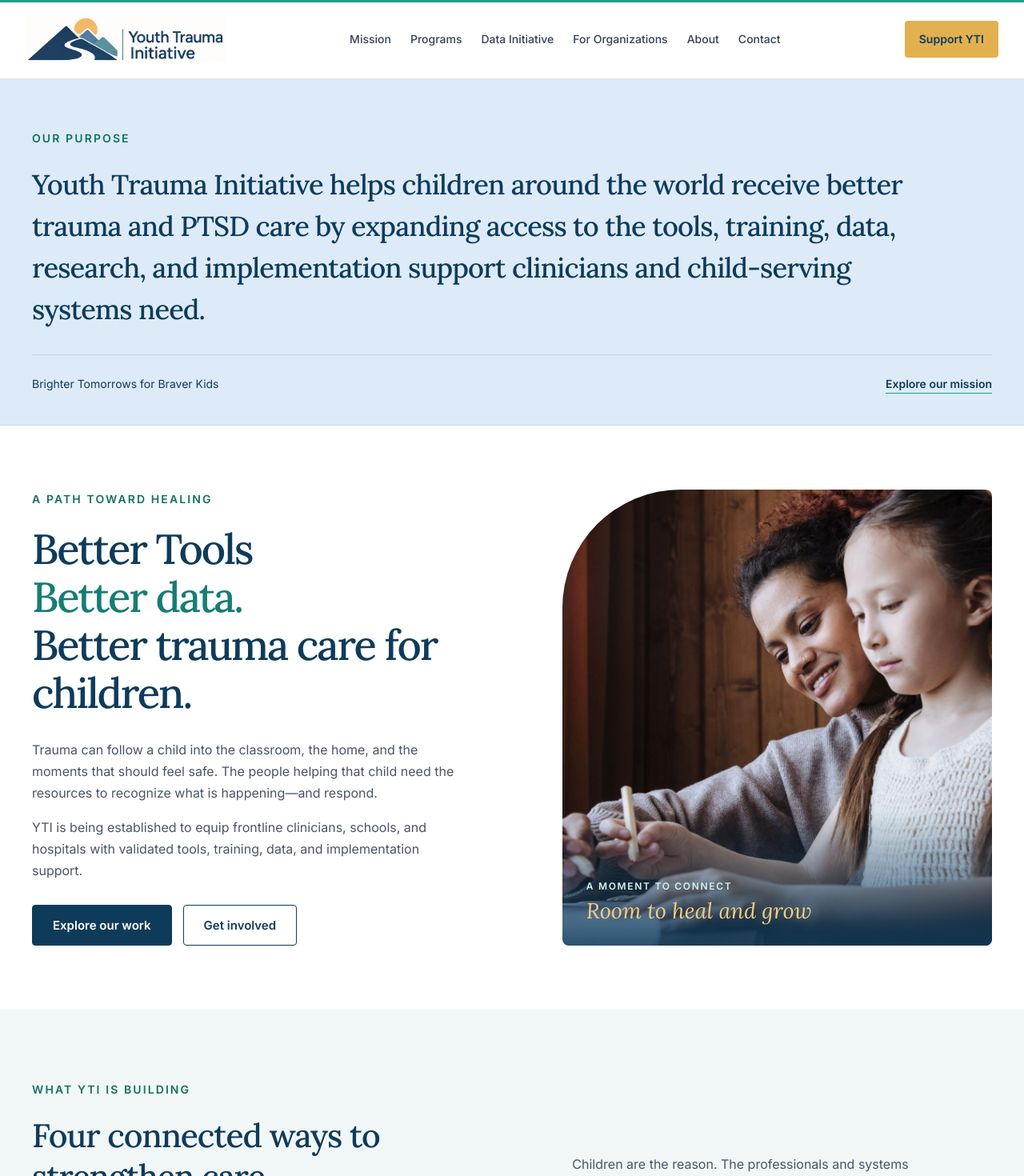
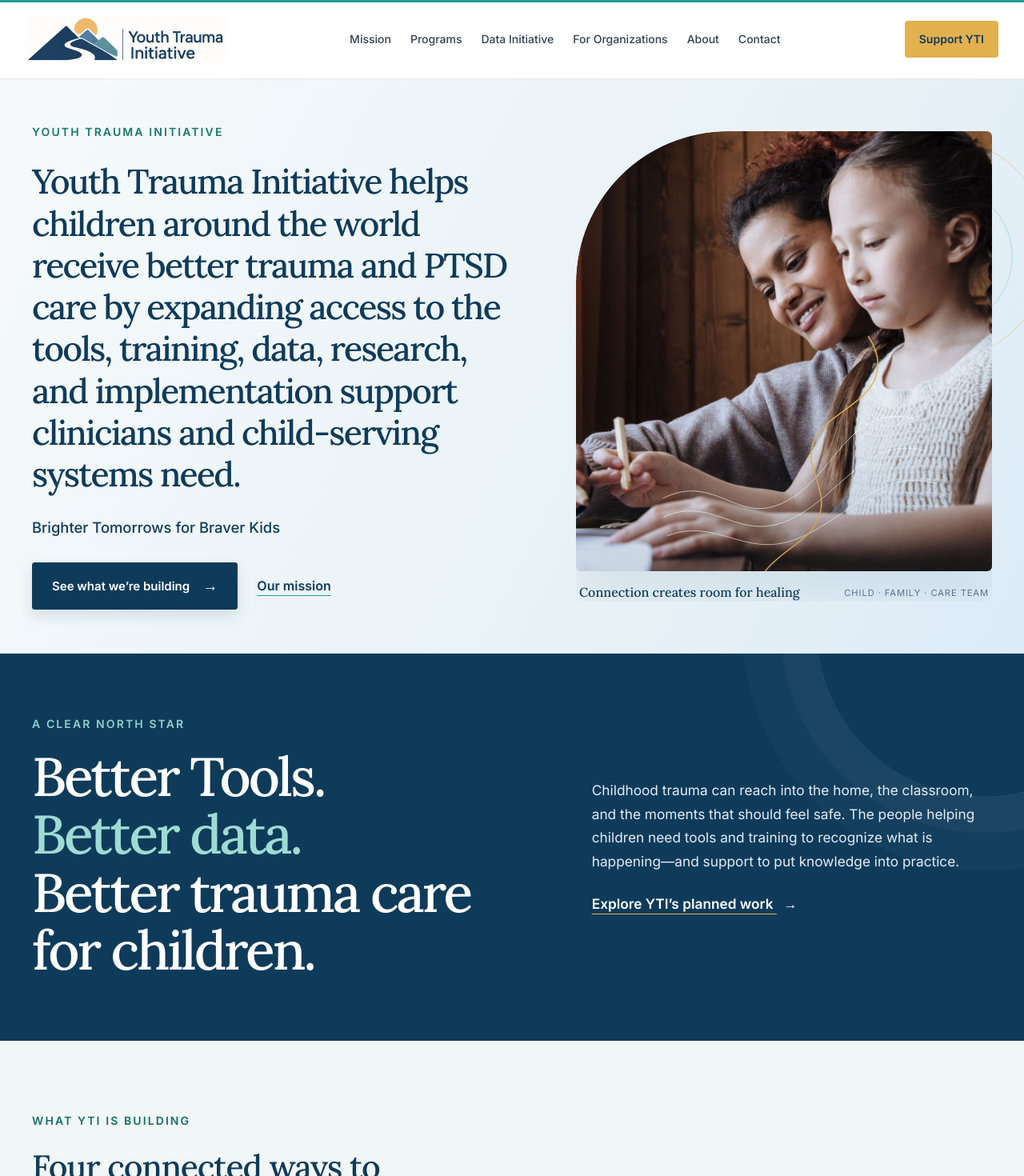
Before and after one commit to jh-ship-it/YTI, a React (Vite) app: page / in a window 1280 px wide. Shown: the top 1470 px of the page at 80% size. Built offline with nearby package versions, Linux system fonts and the light colour scheme.

Commit message:
Elevate homepage visual storytelling and motion

```diff
--- a/src/components/ReadingExperience.tsx
+++ b/src/components/ReadingExperience.tsx
@@ -24,13 +24,13 @@ export default function ReadingExperience() {
       entries.forEach(e => {if(e.isIntersecting) setActive(e.target.id);});
     }, { rootMargin: '-15% 0px -65% 0px' });
     if (navigable) headings.forEach(h => headingObserver.observe(h));
-    const elements = [...root.querySelectorAll('.mission-opening h1, .opening-bottom, .home-intro, .section-heading, .pillar, .need-grid, .flow-step, .data-grid, .closing-section, .reading-panel')];
+    const elements = [...root.querySelectorAll('.mission-opening h1, .hero-visual, .better-callout-inner, .section-heading, .pillar, .pathway-card, .need-grid, .flow-step, .data-grid, .leader-card, .leadership-preview-inner, .closing-section, .reading-panel')];
     const observer = new IntersectionObserver(entries => entries.forEach(e => {
       if(e.isIntersecting){ e.target.classList.add('is-visible'); observer.unobserve(e.target); }
     }), {threshold: .08});
     if(!reduced) elements.forEach((el,i) => {
       el.classList.add('scroll-reveal');
-      (el as HTMLElement).style.setProperty('--reveal-delay', `${el.matches('.pillar,.flow-step') ? (i % 4)*65 : 0}ms`);
+      (el as HTMLElement).style.setProperty('--reveal-delay', `${el.matches('.pillar,.pathway-card,.flow-step,.leader-card') ? (i % 4)*75 : 0}ms`);
       observer.observe(el);
     });
     return () => {observer.disconnect();headingObserver.disconnect();elements.forEach(el=>el.classList.remove('scroll-reveal','is-visible'));};
--- a/src/index.css
+++ b/src/index.css
@@ -143,3 +143,53 @@
 @media(max-width:1000px) { .pillar-grid { grid-template-columns:repeat(2,1fr); }.pillar:nth-child(2) { border-right:1px solid #0f3b5b12; }.pillar:nth-child(3) { padding-left:28px; }.pillar:nth-child(-n+2) { border-bottom:1px solid #0f3b5b12; }.pathway-grid { grid-template-columns:1fr; }.pathway-card { min-height:0; } }
 @media(max-width:700px) { .pillars-section,.pathway-section { padding-block:52px; }.pillar-grid { grid-template-columns:1fr; gap:12px; }.pillar,.pillar:first-child,.pillar:nth-child(3) { min-height:0; padding:22px; border-right:1px solid #0f3b5b12; }.pillar:nth-child(-n+2) { border-bottom:1px solid #0f3b5b12; }.pillar-top { margin-bottom:14px; }.pillar-link { padding-top:16px; }.intro-visual { min-height:370px; } }
 @media(hover:hover) { .pillar { transition:transform .22s ease,box-shadow .22s ease,background .22s ease; } }
+
+/* Home hero: one clear mission, one human image, one direct next step. */
+.mission-opening.home-hero { position:relative; padding:0; overflow:hidden; background:linear-gradient(116deg,#f6fafb 0%,#e7f1f6 68%,#dcebf7 100%); }
+.home-hero-grid { position:relative; display:grid; grid-template-columns:1.08fr .92fr; align-items:center; gap:clamp(36px,5vw,76px); min-height:660px; padding-block:54px; }
+.home-hero-copy { position:relative; z-index:2; animation:hero-rise .75s cubic-bezier(.2,.75,.25,1) both; }
+.mission-opening .eyebrow { color:#19786f; margin-bottom:24px; }
+.mission-opening h1 { max-width:720px; font-size:clamp(2rem,3.35vw,3.1rem); line-height:1.22; letter-spacing:-.04em; font-weight:500; }
+.hero-tagline { margin-top:26px; color:#0f3b5b; font:500 1.15rem/1.5 Inter,sans-serif; }
+.hero-actions { display:flex; align-items:center; gap:24px; flex-wrap:wrap; margin-top:30px; }
+.hero-actions .button-primary { gap:16px; min-height:54px; padding-inline:24px; border-radius:3px; box-shadow:0 8px 18px #0f3b5b20; }
+.hero-actions .button-primary span { font-size:1.2rem; transition:transform .2s ease; }
+.hero-actions .button-primary:hover span { transform:translateX(4px); }
+.hero-text-link { color:#0f3b5b; font-weight:600; text-decoration:underline; text-decoration-color:#249d8f; text-underline-offset:6px; }
+.hero-visual { z-index:1; position:relative; align-self:center; margin:0; width:100%; max-width:520px; justify-self:end; animation:hero-photo-reveal .95s .15s cubic-bezier(.2,.75,.25,1) both; }
+.hero-image-wrap { position:relative; height:clamp(430px,43vw,565px); overflow:hidden; border-radius:190px 6px 6px 6px; background:#dcebf7; box-shadow:0 26px 64px #0f3b5b18; }
+.hero-image-wrap::after { position:absolute; inset:0; content:""; background:linear-gradient(180deg,transparent 62%,#0f3b5b16 100%); pointer-events:none; }
+.hero-image-wrap img { width:100%; height:100%; object-fit:cover; object-position:57% center; }
+.hero-landscape-lines { position:absolute; right:-8%; bottom:-5%; width:95%; height:68%; overflow:visible; }
+.hero-landscape-lines path { stroke:#fff; stroke-width:1.25; opacity:.78; stroke-dasharray:560; stroke-dashoffset:560; animation:draw-landscape 2s .65s ease-out forwards; }
+.hero-landscape-lines .hero-path { stroke:#e2b04f; stroke-width:2.25; opacity:.95; stroke-dasharray:720; stroke-dashoffset:720; animation:draw-landscape 2.5s .9s ease-out forwards; }
+.hero-visual figcaption { display:flex; justify-content:space-between; align-items:center; gap:12px; padding:16px 4px 0; background:transparent; color:#0f3b5b; }
+.hero-caption-kicker { font:500 1rem/1.35 Lora,serif; }
+.hero-caption-tag { color:#64748b; font-size:.7rem; text-transform:uppercase; letter-spacing:.08em; text-align:right; }
+.hero-orbit { position:absolute; z-index:0; border:1px solid #e2b04f80; border-radius:50%; pointer-events:none; }
+.hero-orbit-one { width:280px; height:280px; top:9%; right:-78px; animation:orbit-drift 12s ease-in-out infinite alternate; }
+.hero-orbit-two { width:180px; height:180px; top:18%; right:-28px; border-color:#249d8f45; animation:orbit-drift 10s ease-in-out infinite alternate-reverse; }
+.better-callout { position:relative; overflow:hidden; background:#0f3b5b; color:white; }
+.better-callout::after { position:absolute; width:420px; height:420px; content:""; right:-160px; top:-240px; border:1px solid #ffffff18; border-radius:50%; box-shadow:0 0 0 44px #ffffff08,0 0 0 92px #ffffff05; }
+.better-callout-inner { position:relative; z-index:1; display:grid; grid-template-columns:1fr .82fr; gap:clamp(36px,7vw,110px); align-items:center; padding-block:76px; }
+.better-callout .eyebrow { color:#8ed1c8; margin-bottom:18px; }
+.better-callout h2 { color:white; font-size:clamp(2.7rem,5.3vw,4.6rem); line-height:1.07; font-weight:500; letter-spacing:-.045em; }
+.better-callout h2 span { color:#9edbd3; }
+.better-callout-copy { max-width:510px; color:#e3edf2; font-size:1.08rem; }
+.better-callout-copy .text-link { display:inline-block; margin-top:24px; color:white; text-decoration-color:#e2b04f; }
+.better-callout-copy .text-link span { display:inline-block; padding-left:8px; transition:transform .2s ease; }
+.better-callout-copy .text-link:hover span { transform:translateX(4px); }
+.pillar { border-radius:3px 34px 3px 3px; }
+.pillar-top .pillar-icon { transition:transform .35s cubic-bezier(.2,.75,.25,1),background .25s; }
+.pillar:hover .pillar-icon { transform:translateY(-3px) rotate(-7deg) scale(1.06); }
+.pathway-card { transition:transform .28s ease,box-shadow .28s ease; }
+.pathway-card:hover { transform:translateY(-5px); box-shadow:0 18px 38px #0f3b5b13; }
+.pathway-card .pathway-icon { transition:transform .3s ease; }
+.pathway-card:hover .pathway-icon { transform:scale(1.1); }
+@keyframes hero-rise { from { opacity:0; transform:translateY(22px); } to { opacity:1; transform:translateY(0); } }
+@keyframes hero-photo-reveal { from { opacity:0; transform:translateY(20px) scale(.975); clip-path:inset(8% 0 0 0 round 190px 6px 6px 6px); } to { opacity:1; transform:translateY(0) scale(1); clip-path:inset(0 0 0 0 round 190px 6px 6px 6px); } }
+@keyframes draw-landscape { to { stroke-dashoffset:0; } }
+@keyframes orbit-drift { from { transform:translate3d(0,0,0) rotate(0deg); } to { transform:translate3d(-10px,12px,0) rotate(8deg); } }
+@media(max-width:1000px) { .home-hero-grid { grid-template-columns:1fr .9fr; gap:32px; min-height:600px; }.mission-opening h1 { font-size:clamp(1.9rem,3.8vw,2.8rem); }.hero-image-wrap { height:470px; }.hero-caption-tag { max-width:120px; }.better-callout-inner { grid-template-columns:1fr 1fr; gap:40px; } }
+@media(max-width:700px) { .home-hero-grid { grid-template-columns:1fr; gap:32px; padding-block:44px 36px; }.home-hero-copy { animation-duration:.6s; }.mission-opening .eyebrow { margin-bottom:16px; }.mission-opening h1 { font-size:clamp(1.9rem,7vw,2.65rem); line-height:1.22; }.hero-tagline { margin-top:18px; }.hero-actions { gap:18px; margin-top:22px; }.hero-visual { justify-self:stretch; max-width:none; }.hero-image-wrap { height:clamp(300px,92vw,440px); border-radius:120px 4px 4px 4px; }.hero-visual figcaption { padding-top:12px; }.hero-orbit-one { width:210px; height:210px; top:44%; right:-80px; }.hero-orbit-two { width:134px; height:134px; top:49%; right:-42px; }.better-callout-inner { grid-template-columns:1fr; gap:24px; padding-block:52px; }.better-callout h2 { font-size:clamp(2.6rem,10vw,3.5rem); }.better-callout-copy { font-size:1rem; }.pathway-card:hover { transform:none; } }
+@media(prefers-reduced-motion:reduce) { .home-hero-copy,.hero-visual,.hero-orbit-one,.hero-orbit-two,.hero-landscape-lines path,.hero-landscape-lines .hero-path { animation:none!important; }.hero-landscape-lines path,.hero-landscape-lines .hero-path { stroke-dashoffset:0; }.pillar:hover .pillar-icon,.pathway-card:hover,.pathway-card:hover .pathway-icon,.hero-actions .button-primary:hover span,.better-callout-copy .text-link:hover span { transform:none; } }
--- a/src/pages/Home.tsx
+++ b/src/pages/Home.tsx
@@ -21,26 +21,29 @@ export default function Home() {
   return <>
     <SEO title="Brighter Tomorrows for Braver Kids" description={siteConfig.mission} />
 
-    <section className="mission-opening">
-      <div className="site-width">
-        <p className="eyebrow">Our purpose</p>
-        <h1>{siteConfig.mission}</h1>
-        <div className="opening-bottom"><p>{siteConfig.tagline}</p><Link className="text-link" to="/mission">Explore our mission</Link></div>
+    <section className="mission-opening home-hero">
+      <div className="site-width home-hero-grid">
+        <div className="home-hero-copy">
+          <p className="eyebrow">Youth Trauma Initiative</p>
+          <h1>{siteConfig.mission}</h1>
+          <p className="hero-tagline">{siteConfig.tagline}</p>
+          <div className="hero-actions"><Link className="button-primary" to="/programs">See what we’re building <span aria-hidden="true">→</span></Link><Link className="hero-text-link" to="/mission">Our mission</Link></div>
+        </div>
+        <figure className="hero-visual">
+          <div className="hero-image-wrap"><img src="/images/child-and-caregiver.jpg" alt="A mother and daughter drawing together at home." loading="eager" fetchPriority="high"/>
+            <svg className="hero-landscape-lines" viewBox="0 0 600 580" fill="none" aria-hidden="true"><path d="M-20 395C85 343 126 455 224 398C317 344 340 214 463 240C519 252 549 292 620 279"/><path d="M-18 431C79 387 129 487 233 433C325 386 372 282 474 300C543 312 566 338 618 328"/><path d="M-12 468C86 429 143 519 251 469C340 428 399 347 489 362C544 371 579 394 619 389"/><path className="hero-path" d="M156 580C179 502 254 492 279 439C309 378 247 338 274 281C296 234 373 213 392 161C402 134 394 105 378 81"/></svg>
+          </div>
+          <figcaption><span className="hero-caption-kicker">Connection creates room for healing</span><span className="hero-caption-tag">Child · Family · Care team</span></figcaption>
+        </figure>
+        <div className="hero-orbit hero-orbit-one" aria-hidden="true"/><div className="hero-orbit hero-orbit-two" aria-hidden="true"/>
       </div>
     </section>
 
-    <section className="home-intro site-width">
-      <div className="intro-copy">
-        <p className="eyebrow">A path toward healing</p>
-        <h2>Better Tools<br/><span>Better data.</span><br/>Better trauma care for children.</h2>
-        <p>Trauma can follow a child into the classroom, the home, and the moments that should feel safe. The people helping that child need the resources to recognize what is happening—and respond.</p>
-        <p>YTI is being established to equip frontline clinicians, schools, and hospitals with validated tools, training, data, and implementation support.</p>
-        <div className="button-row"><Link className="button-primary" to="/programs">Explore our work</Link><Link className="button-outline" to="/get-involved">Get involved</Link></div>
+    <section className="better-callout">
+      <div className="site-width better-callout-inner">
+        <div><p className="eyebrow">A clear north star</p><h2>Better Tools.<br/><span>Better data.</span><br/>Better trauma care for children.</h2></div>
+        <div className="better-callout-copy"><p>Childhood trauma can reach into the home, the classroom, and the moments that should feel safe. The people helping children need tools and training to recognize what is happening—and support to put knowledge into practice.</p><Link className="text-link" to="/programs">Explore YTI’s planned work <span aria-hidden="true">→</span></Link></div>
       </div>
-      <figure className="intro-visual">
-        <img src="/images/child-and-caregiver.jpg" alt="A mother and daughter drawing together at home."/>
-        <figcaption><span>A moment to connect</span><br/><em>Room to heal and grow</em></figcaption>
-      </figure>
     </section>
 
     <section className="pillars-section">
```
